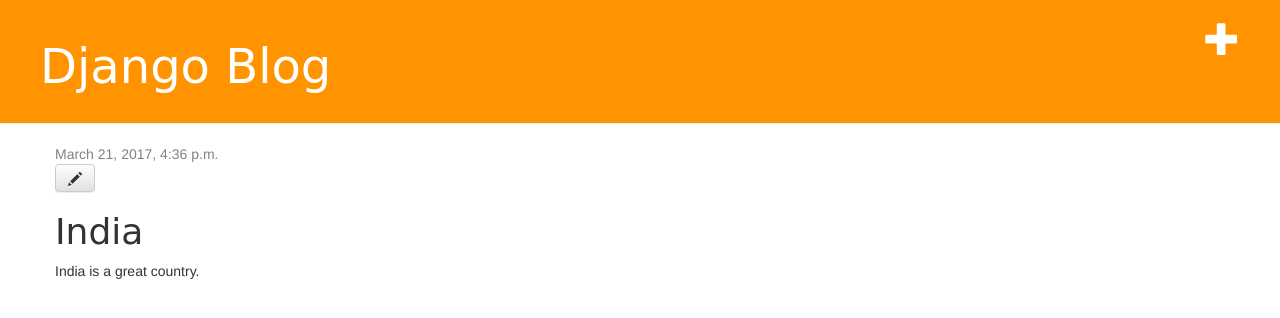
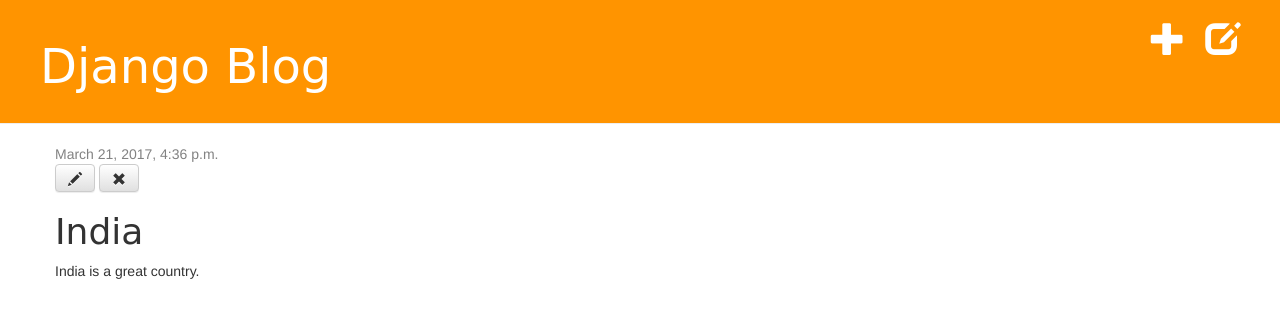
Before and after one commit to shreyansh26/Blog_app, a Django app: page /post/1/ in a window 1280 px wide. Shown: the top 318 px of the page. Run offline with Django 3.2, Linux system fonts and the light colour scheme; a user stored in the database is signed in; data comes from the database, SQL or seed files in the repository; some libraries are stand-ins or nearby versions.

Commit message:
Added buttons to delete and view unpublished posts

```diff
--- a/blog/templates/blog/base.html
+++ b/blog/templates/blog/base.html
@@ -10,6 +10,7 @@
     <body>
         <div class="page-header">
           {% if user.is_authenticated %}
+            <a href="{% url 'post_draft_list' %}" class="top-menu"><span class="glyphicon glyphicon-edit"></span></a>
             <a href="{% url 'post_new' %}" class="top-menu"><span class="glyphicon glyphicon-plus"></span></a>
           {% endif %}
             <h1><a href="{% url 'post_list' %}">Django Blog</a></h1>
--- a/blog/templates/blog/post_detail.html
+++ b/blog/templates/blog/post_detail.html
@@ -5,9 +5,12 @@
             <div class="date">
                 {{ post.published_date }}
             </div>
+        {% else %}
+            <a class="btn btn-default" href="{% url 'post_publish' pk=post.pk %}">Publish</a>
         {% endif %}
         {% if user.is_authenticated %}
           <a href="{% url 'post_edit' pk=post.pk %}" class="btn btn-default"><span class="glyphicon glyphicon-pencil"></span></a>
+          <a class="btn btn-default" href="{% url 'post_remove' pk=post.pk %}"><span class="glyphicon glyphicon-remove"></span></a>
         {% endif %}
           <h1>{{ post.title }}</h1>
           <p>{{ post.text|linebreaksbr }}</p>
```
